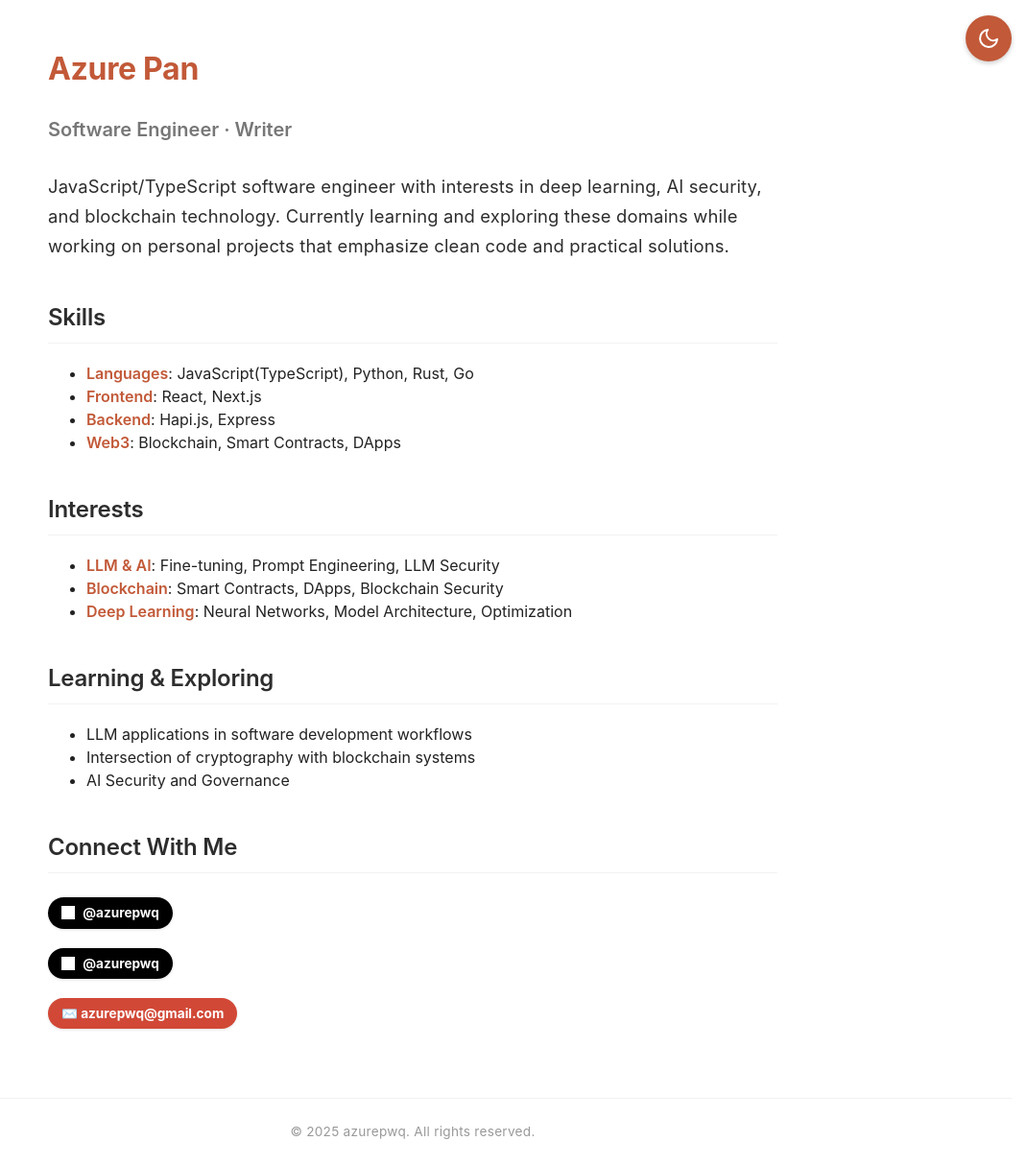
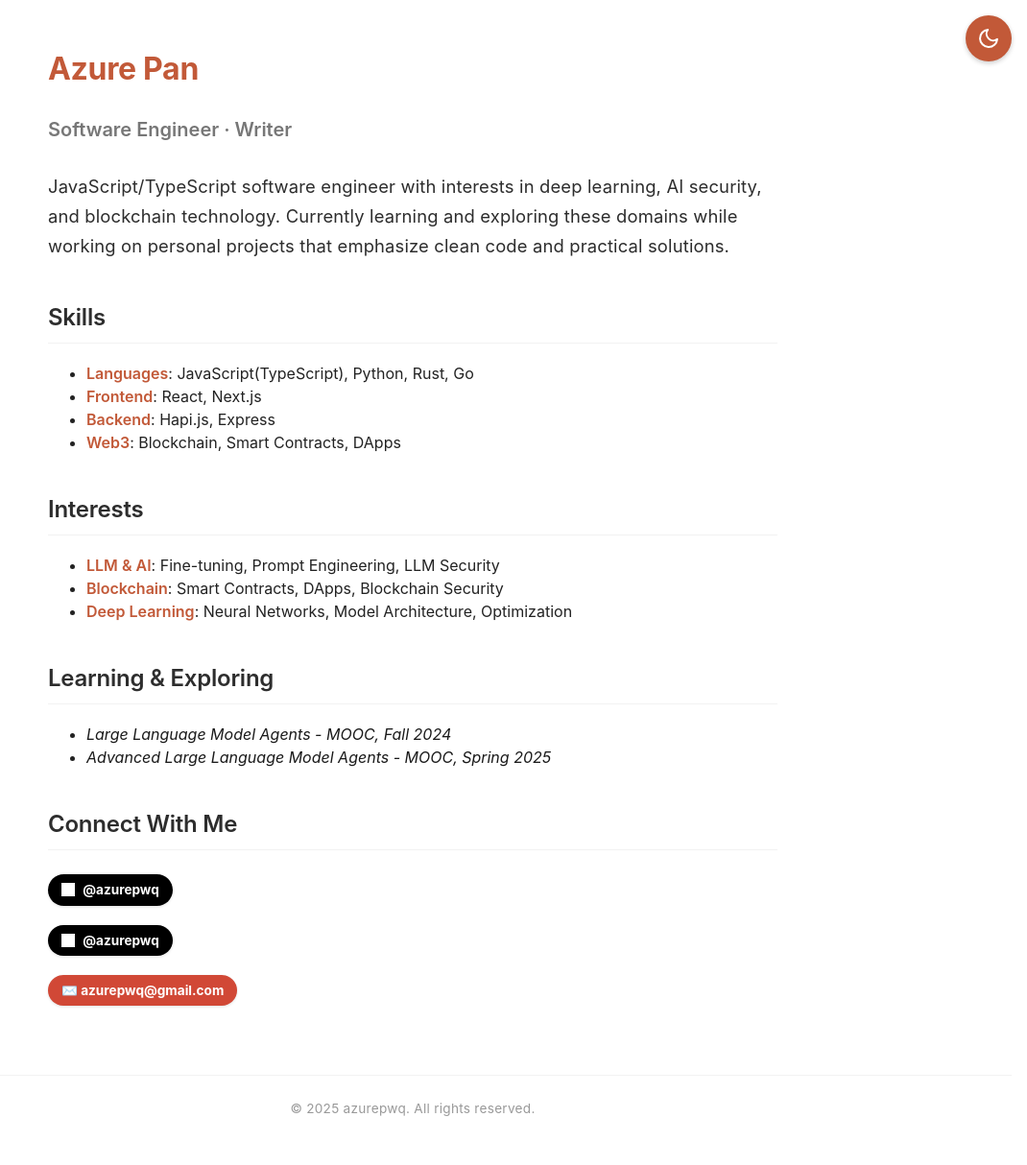
Before and after one commit to azurepwq/azurepwq, a Jekyll site: the page built from index.md, in a window 1280 px wide. Shown: the whole page at 96% size, without its empty margins (210-1280 px from the left). Built offline with Jekyll 4.4.1, drawn with Linux system fonts in a browser that asks for light colours; some web fonts are replaced; after the commit the page ends 1190 px from its top, so only the background shows below that; grey boxes are pictures that could not be loaded.

Commit message:
Sync README.md to index.md [auto]

```diff
--- a/index.md
+++ b/index.md
@@ -24,9 +24,8 @@ JavaScript/TypeScript software engineer with interests in deep learning, AI secu
 
 ## Learning & Exploring
 
-- LLM applications in software development workflows
-- Intersection of cryptography with blockchain systems
-- AI Security and Governance
+- [Large Language Model Agents - MOOC, Fall 2024](https://llmagents-learning.org/f24)
+- [Advanced Large Language Model Agents - MOOC, Spring 2025](https://llmagents-learning.org/sp25)
 
 ## Connect With Me
 
```
